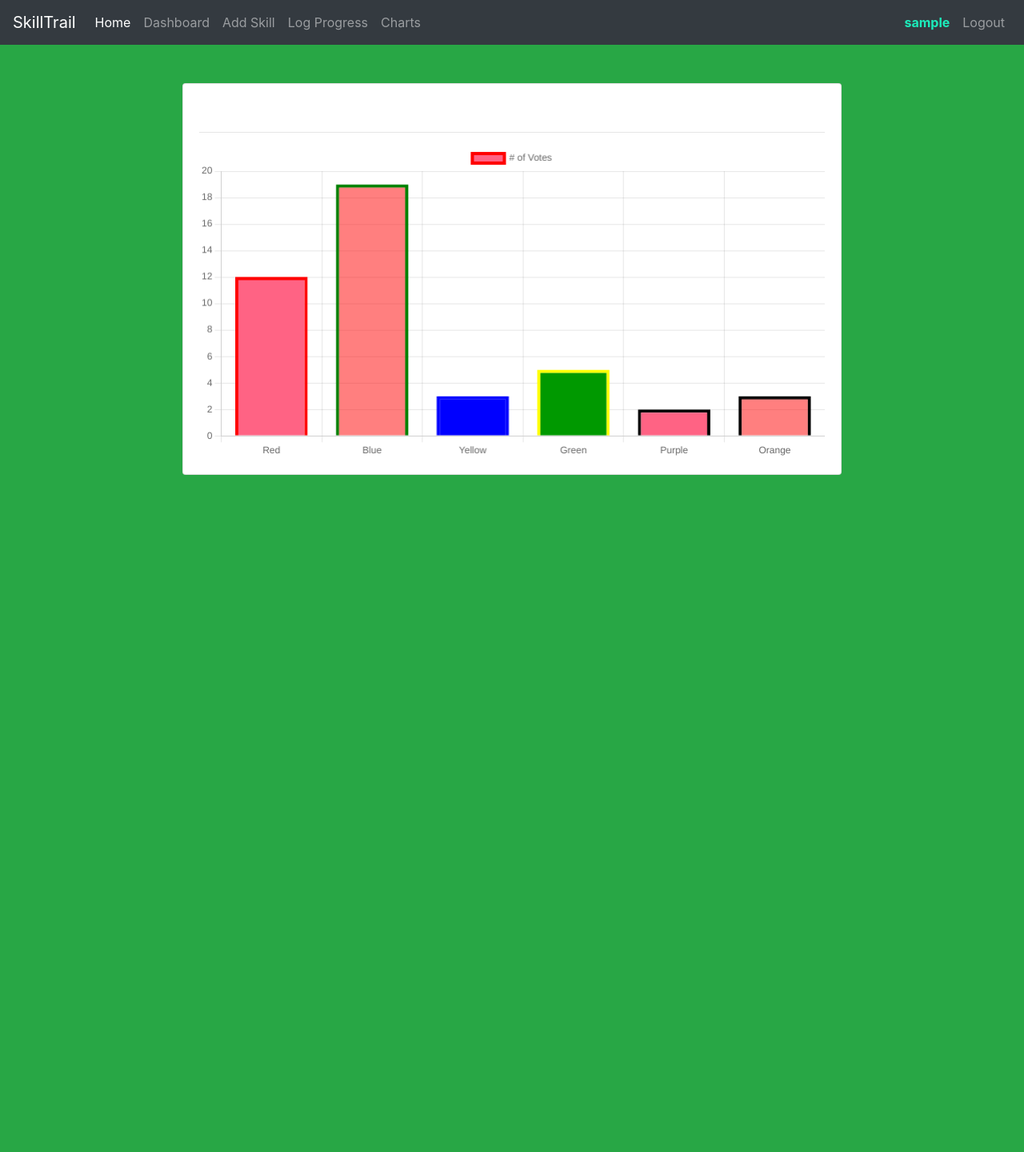
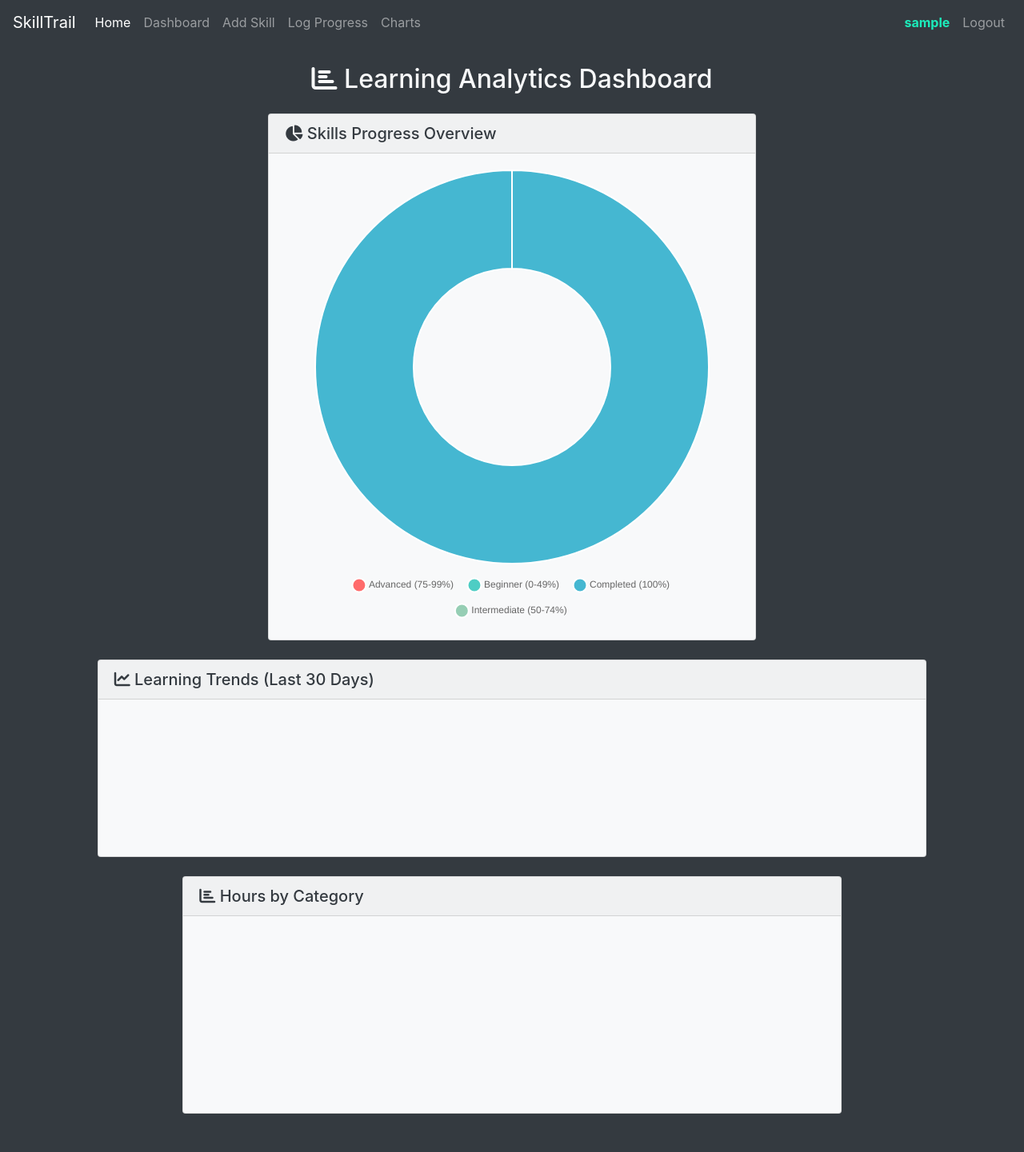
Before and after one commit to Utshah-Neupane/SkillTrail, a Flask app: page /charts in a window 1280 px wide. Shown: the whole page at 80% size. Before the commit the page ends 594 px from the top, so only its background shows below. Run offline with Flask 3, Linux system fonts and the light colour scheme; a user stored in the database is signed in; tables that the repository leaves empty hold one stand-in row (values such as "Sample post"); a map, chart or similar area stays blank; some libraries are stand-ins or nearby versions.

Commit message:
first chart done

```diff
--- a/container/routes.py
+++ b/container/routes.py
@@ -189,5 +189,45 @@
 
 
 @app.route('/charts')
+@login_required
 def charts_page():
+    user_skills = Skill.query.filter_by(user_id = current_user.id).all()
+
+
+    #Chart 1: Progress Overview
+    progress_categories = {'Beginner (0-49%)': 0, 'Intermediate (50-74%)': 0,
+                    'Advanced (75-99%)': 0, 'Completed (100%)': 0}
+
+
+    for skill in user_skills:
+        percentage = skill.progress_percentage
+        if percentage == 100:
+            progress_categories['Completed (100%)'] += 1
+        elif percentage >= 75:
+            progress_categories['Advanced (75-99%)'] += 1
+        elif percentage >= 50:
+            progress_categories['Intermediate (50-74%)'] += 1
+        else:
+            progress_categories['Beginner (0-49%)'] += 1
+
+
+    return render_template('charts.html', progress_categories = progress_categories)
+
+
+
+
+
+
+
+
+
+
+
+
+
+
+
+
+
+
     return render_template('charts.html')
--- a/container/templates/charts.html
+++ b/container/templates/charts.html
@@ -1,51 +1,116 @@
 {% extends 'base.html' %}
 
 {% block title %}
-    Charts
+    Charts - SkillTrail Analytics
 {% endblock %}
 
+{% block content %}
+<div class="container-fluid bg-dark text-light py-4">
+    <div class="row">
+        <div class="col-12">
+            <h2 class="text-center mb-4">
+                <i class="fas fa-chart-bar"></i> Learning Analytics Dashboard
+            </h2>
+        </div>
+    </div>
 
-
-{% block content %}
-
-  <body class="bg-success">
-
-    <div class="col-8 offset-2 my-5">
-        <div class="card">
-            <div class="card-body">
-                <h5>Chart JS tutorial for beginners</h5>
-                <hr>
-                <canvas id="myChart"></canvas>
+    <!-- Chart 1: Skills Progress Overview -->
+    <div class="row mb-4">
+        <div class="col-lg-6 offset-lg-3">
+            <div class="card bg-light text-dark">
+                <div class="card-header">
+                    <h5 class="mb-0"><i class="fas fa-chart-pie"></i> Skills Progress Overview</h5>
+                </div>
+                <div class="card-body">
+                    <canvas id="progressChart" width="300" height="200"></canvas>
+                </div>
             </div>
         </div>
     </div>
 
+    <!-- Chart 2: Learning Trends -->
+    <div class="row mb-4">
+        <div class="col-lg-10 offset-lg-1">
+            <div class="card bg-light text-dark">
+                <div class="card-header">
+                    <h5 class="mb-0"><i class="fas fa-chart-line"></i> Learning Trends (Last 30 Days)</h5>
+                </div>
+                <div class="card-body">
+                    <canvas id="trendsChart" width="400" height="150"></canvas>
+                </div>
+            </div>
+        </div>
+    </div>
 
-    <script src="https://cdn.jsdelivr.net/npm/bootstrap@5.0.2/dist/js/bootstrap.bundle.min.js" integrity="sha384-MrcW6ZMFYlzcLA8Nl+NtUVF0sA7MsXsP1UyJoMp4YLEuNSfAP+JcXn/tWtIaxVXM" crossorigin="anonymous"></script>
+    <!-- Chart 3: Category Breakdown -->
+    <div class="row mb-4">
+        <div class="col-lg-8 offset-lg-2">
+            <div class="card bg-light text-dark">
+                <div class="card-header">
+                    <h5 class="mb-0"><i class="fas fa-chart-bar"></i> Hours by Category</h5>
+                </div>
+                <div class="card-body">
+                    <canvas id="categoryChart" width="400" height="200"></canvas>
+                </div>
+            </div>
+        </div>
+    </div>
+</div>
 
+    <!-- Chart.js CDN -->
     <script src="https://cdn.jsdelivr.net/npm/chart.js"></script>
 
+    <script>
+      //Get data from Flask backend
+      const progressData = {{ progress_categories|tojson }};
 
-    <script>
-        const ctx = document.getElementById('myChart');
+      const labels = Object.keys(progressData)
+      const data = Object.values(progressData);
+
+      const colors = [
+      '#FF6B6B',  // Beginner - Red
+      '#4ECDC4',  // Intermediate - Teal
+      '#45B7D1',  // Advanced - Blue
+      '#96CEB4'   // Completed - Green
+  ];
+
+      const ctx = document.getElementById('progressChart');
 
         chart = new Chart(ctx, {
-          type: 'bar',
+          type: 'doughnut',
           data: {
-            labels: ['Red', 'Blue', 'Yellow', 'Green', 'Purple', 'Orange'],
+            labels: labels,
             datasets: [{
-              label: '# of Votes',
-              backgroundColor: ['rgb(255,99,132)', 'rgb(255,0,0,0.5)', 'blue', '#009900'],
-              borderColor: ['red', 'green', 'blue', 'yellow', 'black', 'lilac'],
-              data: [12, 19, 3, 5, 2, 3],
-              borderWidth: 4
+              label: 'Skills Count',
+              backgroundColor: colors,
+              borderColor: '#fff',
+              data: data,
+              borderWidth: 2
             }]
           },
 
-          options: {}
-        });
-
-      </script>
-
+          options: {
+          responsive: true,
+          plugins: {
+            legend: {
+              position: 'bottom',
+              labels: {
+                padding: 20,
+                usePointStyle: true
+              }
+            },
+            tooltip: {
+              callbacks: {
+                label: function(context) {
+                  const total = context.dataset.data.reduce((a, b) => a + b, 0);
+                const percentage = total > 0 ? Math.round((context.parsed / total) * 100) : 0;
+                return context.label + ': ' + context.parsed + ' skills (' + percentage + '%)';
+                }
+              }
+            }
+          }
+        }
+      });
+    </script>
 
 {% endblock %}
```
